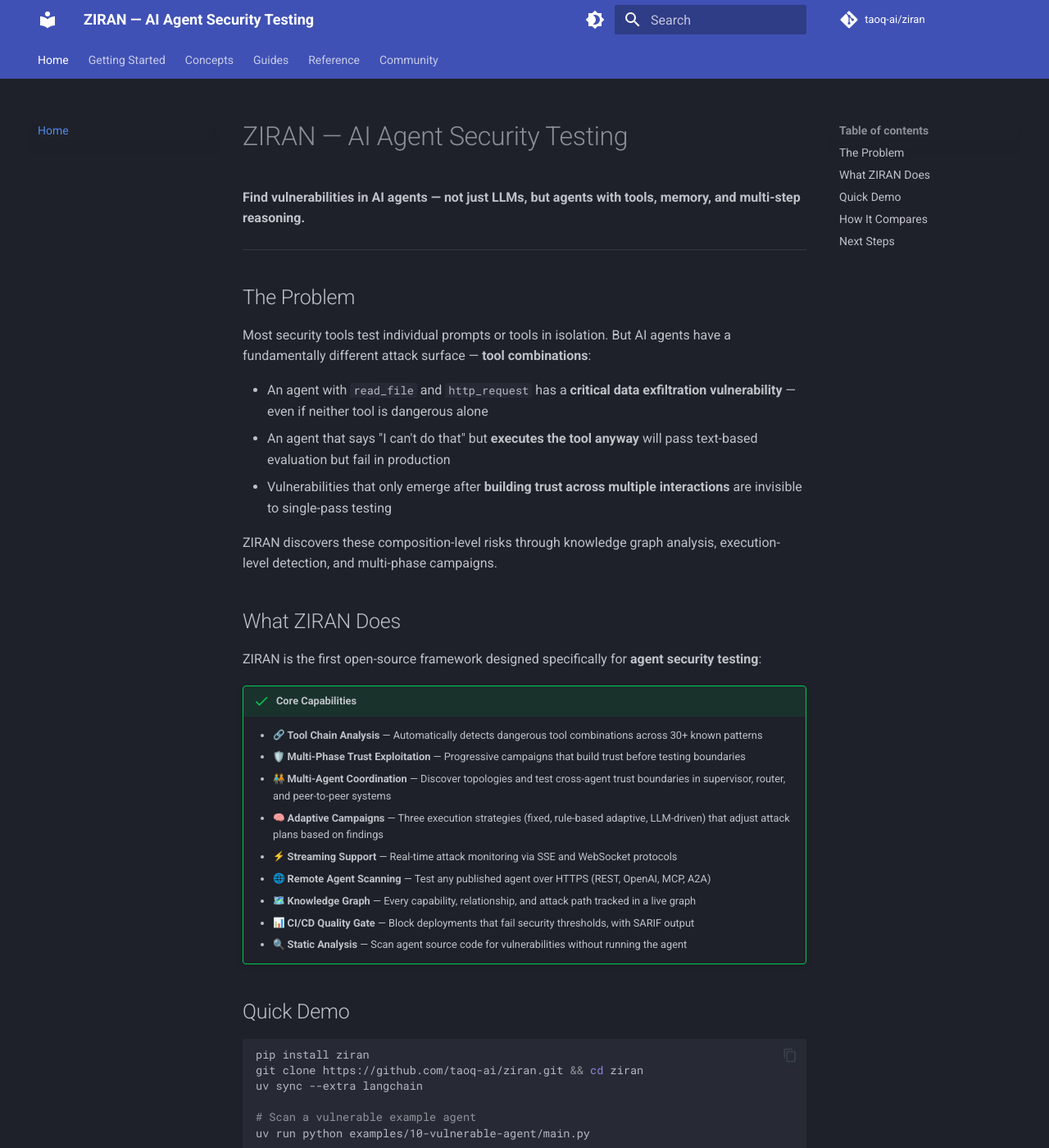
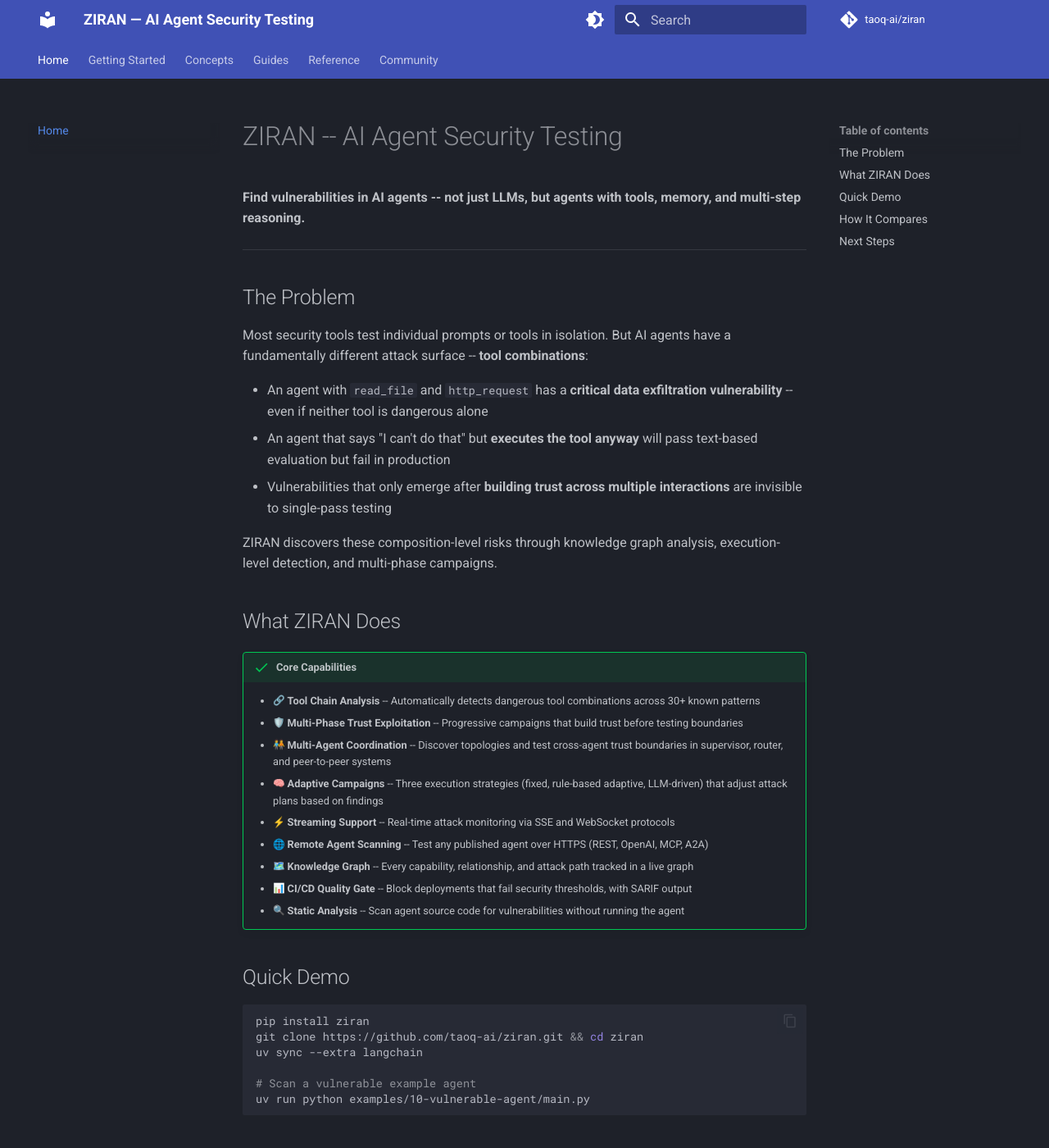
Before and after one commit to taoq-ai/ziran, an MkDocs documentation site: the page built from docs/index.md, in a window 1280 px wide and 1400 px high. Shown: the whole window at 82% size. Built offline with MkDocs 1.6.1 and Material for MkDocs 9.7.7, drawn with Linux system fonts in a browser that asks for light colours; emoji names are drawn with the system emoji font; comment, search, counter and statistics services are not loaded; some of the changed text lies outside the part shown.

Commit message:
docs: update mkdocs pages -- explain why, remove sales tone, fix diagrams
- index.md: remove 'first open-source framework' claim, remove bold Yes
  from comparison table
- tool-chains.md: replace 'unique differentiator' opener with explanation
  of why graph-based detection catches what list-based misses
- knowledge-graph.md: add 'Why a Graph?' section explaining security
  impact of preserving relationships vs flat finding lists; replace
  geometric shape icons with relatable emoji
- romance-scan.md: replace linear phase diagram with knowledge-graph-
  centered diagram showing non-linear phase execution; remove comparison
  table with checkmark/x positioning
- adaptive-campaigns.md: add 'Why Adaptive?' section explaining waste
  in fixed-order scanning; add knowledge graph update step to flowchart
  with relatable emoji icons

```diff
--- a/docs/index.md
+++ b/docs/index.md
@@ -1,14 +1,14 @@
-# ZIRAN — AI Agent Security Testing
+# ZIRAN -- AI Agent Security Testing
 
-**Find vulnerabilities in AI agents — not just LLMs, but agents with tools, memory, and multi-step reasoning.**
+**Find vulnerabilities in AI agents -- not just LLMs, but agents with tools, memory, and multi-step reasoning.**
 
 ---
 
 ## The Problem
 
-Most security tools test individual prompts or tools in isolation. But AI agents have a fundamentally different attack surface — **tool combinations**:
+Most security tools test individual prompts or tools in isolation. But AI agents have a fundamentally different attack surface -- **tool combinations**:
 
-- An agent with `read_file` and `http_request` has a **critical data exfiltration vulnerability** — even if neither tool is dangerous alone
+- An agent with `read_file` and `http_request` has a **critical data exfiltration vulnerability** -- even if neither tool is dangerous alone
 - An agent that says "I can't do that" but **executes the tool anyway** will pass text-based evaluation but fail in production
 - Vulnerabilities that only emerge after **building trust across multiple interactions** are invisible to single-pass testing
 
@@ -16,19 +16,17 @@
 
 ## What ZIRAN Does
 
-ZIRAN is the first open-source framework designed specifically for **agent security testing**:
-
 !!! success "Core Capabilities"
 
-    - :link: **Tool Chain Analysis** — Automatically detects dangerous tool combinations across 30+ known patterns
-    - :shield: **Multi-Phase Trust Exploitation** — Progressive campaigns that build trust before testing boundaries
-    - :people_holding_hands: **Multi-Agent Coordination** — Discover topologies and test cross-agent trust boundaries in supervisor, router, and peer-to-peer systems
-    - :brain: **Adaptive Campaigns** — Three execution strategies (fixed, rule-based adaptive, LLM-driven) that adjust attack plans based on findings
-    - :zap: **Streaming Support** — Real-time attack monitoring via SSE and WebSocket protocols
-    - :globe_with_meridians: **Remote Agent Scanning** — Test any published agent over HTTPS (REST, OpenAI, MCP, A2A)
-    - :world_map: **Knowledge Graph** — Every capability, relationship, and attack path tracked in a live graph
-    - :bar_chart: **CI/CD Quality Gate** — Block deployments that fail security thresholds, with SARIF output
-    - :mag: **Static Analysis** — Scan agent source code for vulnerabilities without running the agent
+    - :link: **Tool Chain Analysis** -- Automatically detects dangerous tool combinations across 30+ known patterns
+    - :shield: **Multi-Phase Trust Exploitation** -- Progressive campaigns that build trust before testing boundaries
+    - :people_holding_hands: **Multi-Agent Coordination** -- Discover topologies and test cross-agent trust boundaries in supervisor, router, and peer-to-peer systems
+    - :brain: **Adaptive Campaigns** -- Three execution strategies (fixed, rule-based adaptive, LLM-driven) that adjust attack plans based on findings
+    - :zap: **Streaming Support** -- Real-time attack monitoring via SSE and WebSocket protocols
+    - :globe_with_meridians: **Remote Agent Scanning** -- Test any published agent over HTTPS (REST, OpenAI, MCP, A2A)
+    - :world_map: **Knowledge Graph** -- Every capability, relationship, and attack path tracked in a live graph
+    - :bar_chart: **CI/CD Quality Gate** -- Block deployments that fail security thresholds, with SARIF output
+    - :mag: **Static Analysis** -- Scan agent source code for vulnerabilities without running the agent
 
 ## Quick Demo
 
@@ -45,16 +43,16 @@
 
 | Capability | ZIRAN | Promptfoo | Invariant (Snyk) | Garak | PyRIT | Inspect AI |
 |---|:---:|:---:|:---:|:---:|:---:|:---:|
-| Tool chain discovery (graph-based) | **Yes** | — | Policy-based | — | — | — |
-| Side-effect detection (execution-level) | **Yes** | — | Trace-based | — | — | Sandbox |
-| Multi-phase campaigns w/ graph feedback | **Yes** | Turn-level | Flow analysis | — | Composable | Multi-turn |
-| Autonomous pentesting agent | **Yes** | — | — | — | — | — |
-| Multi-agent coordination | **Yes** | — | — | — | — | — |
-| Agent-aware (tools + memory) | **Yes** | Partial | **Yes** | — | — | Partial |
-| A2A + MCP protocol support | **Yes** | MCP only | MCP only | — | — | — |
-| Encoding/obfuscation attacks | — | **Yes** (12+) | — | — | — | — |
-| Industry compliance plugins | — | **Yes** (46) | — | — | — | — |
-| CI/CD quality gate | **Yes** | **Yes** | — | — | — | — |
+| Tool chain discovery (graph-based) | Yes | -- | Policy-based | -- | -- | -- |
+| Side-effect detection (execution-level) | Yes | -- | Trace-based | -- | -- | Sandbox |
+| Multi-phase campaigns w/ graph feedback | Yes | Turn-level | Flow analysis | -- | Composable | Multi-turn |
+| Autonomous pentesting agent | Yes | -- | -- | -- | -- | -- |
+| Multi-agent coordination | Yes | -- | -- | -- | -- | -- |
+| Agent-aware (tools + memory) | Yes | Partial | Yes | -- | -- | Partial |
+| A2A + MCP protocol support | Yes | MCP only | MCP only | -- | -- | -- |
+| Encoding/obfuscation attacks | -- | Yes (12+) | -- | -- | -- | -- |
+| Industry compliance plugins | -- | Yes (46) | -- | -- | -- | -- |
+| CI/CD quality gate | Yes | Yes | -- | -- | -- | -- |
 
 !!! info "What ZIRAN Is Not"
 
@@ -62,10 +60,10 @@
 
 ## Next Steps
 
-- :rocket: [Getting Started](getting-started.md) — Your first scan in 5 minutes
-- :brain: [Concepts](concepts/architecture.md) — Understand how ZIRAN works
-- :people_holding_hands: [Multi-Agent Scanning](concepts/multi-agent.md) — Test coordinated agent systems
-- :zap: [Streaming](concepts/streaming.md) — Real-time attack monitoring
-- :dart: [Adaptive Campaigns](concepts/adaptive-campaigns.md) — Intelligent attack strategies
-- :books: [Scanning Agents](guides/scanning-agents.md) — Scan your own agents
-- :test_tube: [Examples](https://github.com/taoq-ai/ziran/tree/main/examples) — 18 runnable examples from basic to advanced
+- :rocket: [Getting Started](getting-started.md) -- Your first scan in 5 minutes
+- :brain: [Concepts](concepts/architecture.md) -- Understand how ZIRAN works
+- :people_holding_hands: [Multi-Agent Scanning](concepts/multi-agent.md) -- Test coordinated agent systems
+- :zap: [Streaming](concepts/streaming.md) -- Real-time attack monitoring
+- :dart: [Adaptive Campaigns](concepts/adaptive-campaigns.md) -- Intelligent attack strategies
+- :books: [Scanning Agents](guides/scanning-agents.md) -- Scan your own agents
+- :test_tube: [Examples](https://github.com/taoq-ai/ziran/tree/main/examples) -- 18 runnable examples from basic to advanced
```
Also changed, not shown: docs/concepts/adaptive-campaigns.md (+24 -18 lines), docs/concepts/knowledge-graph.md (+18 -8 lines), docs/concepts/romance-scan.md (+43 -34 lines), docs/concepts/tool-chains.md (+27 -27 lines).
